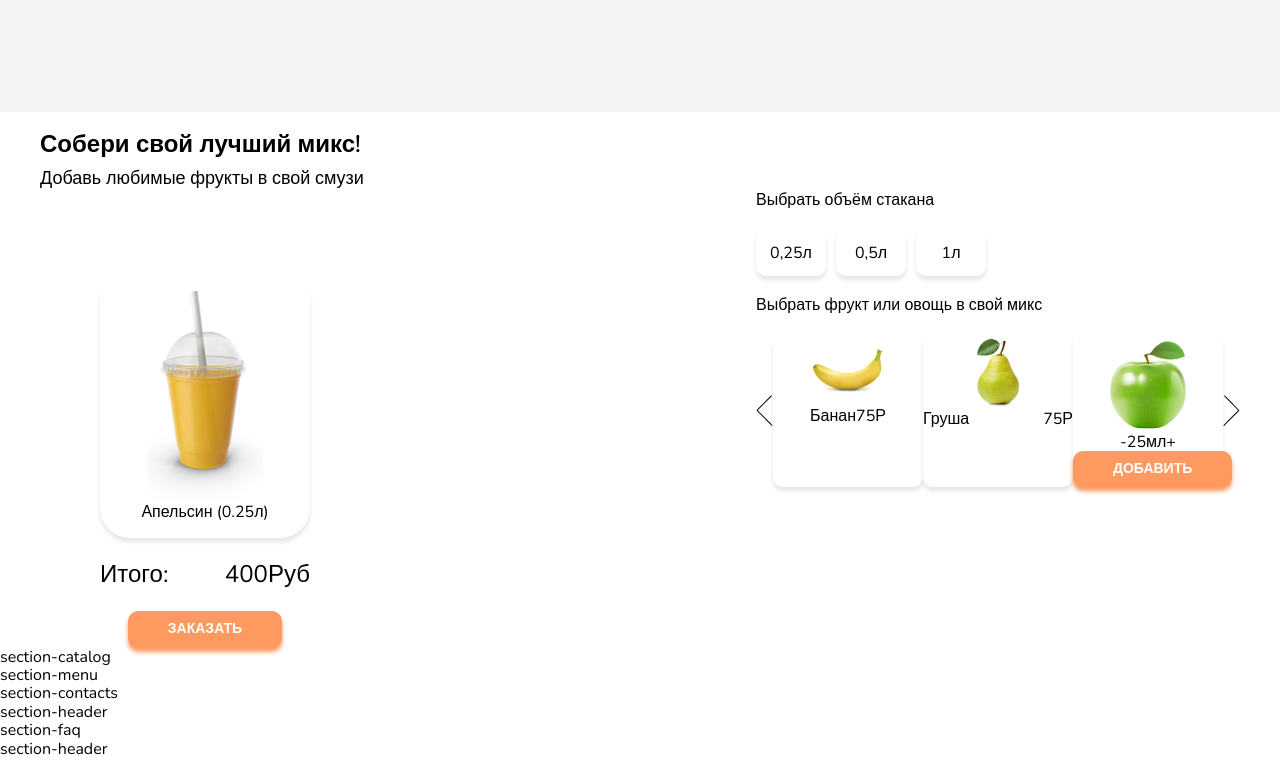
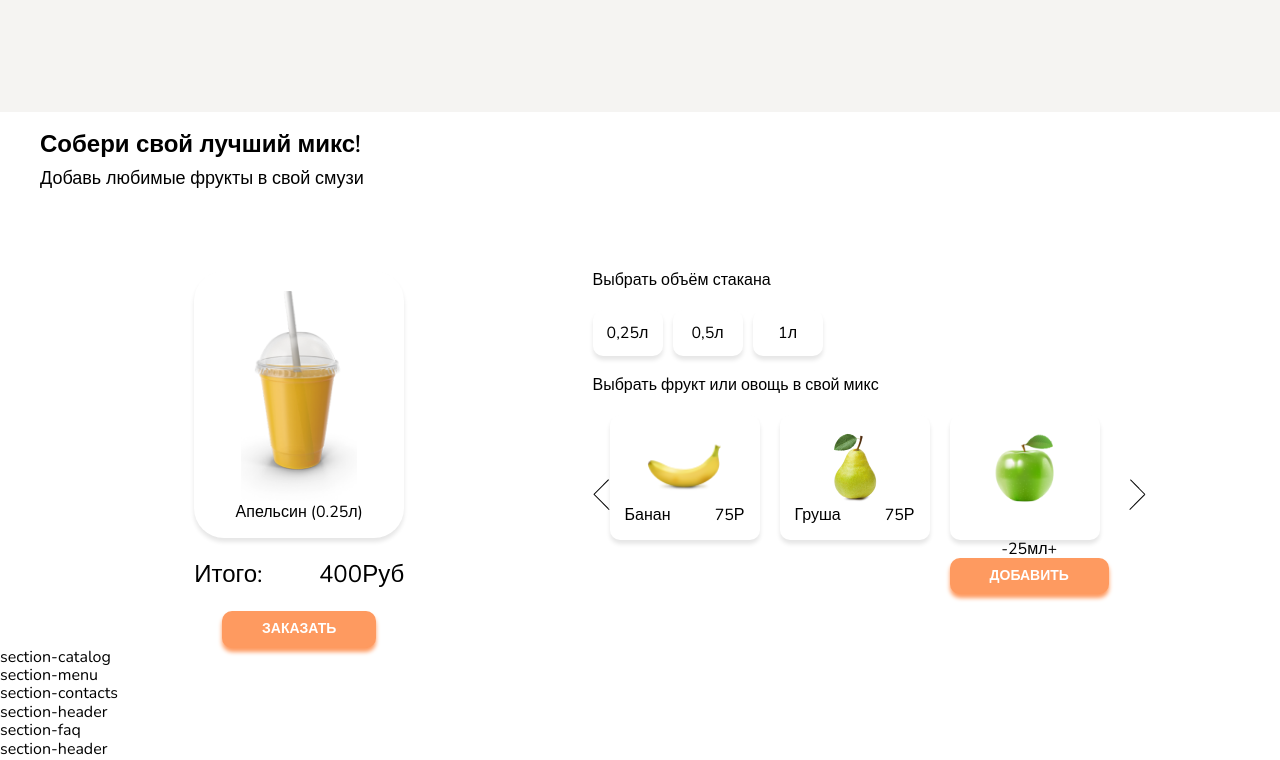
Before and after one commit to HenLeiko/juice, a PHP site: page / in a window 1280 px wide. Shown: the part 553-1313 px from the top of the page. Run offline with PHP 8.4, Linux system fonts and the light colour scheme.

Commit message:
fix mixer and normalize

```diff
--- a/css/style.css
+++ b/css/style.css
@@ -560,9 +560,9 @@ h1, h2, h3, h4, h5, h6 {
   display: -webkit-box;
   display: -ms-flexbox;
   display: flex;
-  -webkit-box-pack: justify;
-      -ms-flex-pack: justify;
-          justify-content: space-between;
+  -ms-flex-pack: distribute;
+      justify-content: space-around;
+  margin-top: 80px;
 }
 
 .mixer-card {
@@ -573,7 +573,6 @@ h1, h2, h3, h4, h5, h6 {
   -webkit-box-direction: normal;
       -ms-flex-direction: column;
           flex-direction: column;
-  margin-top: 80px;
   margin-left: 60px;
   max-width: 210px;
   width: 100%;
@@ -647,6 +646,7 @@ h1, h2, h3, h4, h5, h6 {
 }
 
 .mixer-selected__volume:hover, .mixer-selected__volume:focus {
+  color: #FFF;
   background-color: #FE9A60;
   -webkit-box-shadow: 0px 4px 4px #FE9A60;
           box-shadow: 0px 4px 4px #FE9A60;
@@ -658,8 +658,25 @@ h1, h2, h3, h4, h5, h6 {
       align-self: center;
 }
 
-.mixer-selected__card {
+.mixer-selected__card:not(:last-child) {
+  margin-right: 20px;
+}
+
+.mixer-selected__card-inner {
+  display: -webkit-box;
+  display: -ms-flexbox;
+  display: flex;
+  -webkit-box-orient: vertical;
+  -webkit-box-direction: normal;
+      -ms-flex-direction: column;
+          flex-direction: column;
+  -webkit-box-pack: justify;
+      -ms-flex-pack: justify;
+          justify-content: space-between;
+  padding: 15px;
   width: 150px;
+  max-height: 125px;
+  height: 100%;
   border-radius: 10px;
   -webkit-box-shadow: 0px 4px 4px rgba(0, 0, 0, 0.1);
           box-shadow: 0px 4px 4px rgba(0, 0, 0, 0.1);
@@ -669,6 +686,8 @@ h1, h2, h3, h4, h5, h6 {
 .mixer-selected__card-img {
   display: block;
   margin: 0 auto;
+  max-height: 75px;
+  height: 100%;
 }
 
 .mixer-selected__wrapper {
@@ -694,4 +713,8 @@ h1, h2, h3, h4, h5, h6 {
   display: -ms-flexbox;
   display: flex;
 }
+
+.selected-card {
+  height: 100%;
+}
 /*# sourceMappingURL=style.css.map */
--- a/index.html
+++ b/index.html
@@ -74,22 +74,32 @@
                     <div class="mixer-selected__row-title">Выбрать фрукт или овощь в свой микс</div>
                     <div class="mixer-selected__row">
                         <img src="img/left-arrow.png" alt="Левая стрелка" class="mixer-selected__arrow">
+
                         <div class="mixer-selected__card">
+                            <div class="mixer-selected__card-inner">
                                 <img src="img/banana.png" alt="Банан" class="mixer-selected__card-img">
-                            <div class="mixer-selected__wrapper">
+                                <div class="mixer-selected__card-wrapper">
                                     <div class="mixer-selected__card-title">Банан</div>
                                     <div class="mixer-selected__card-price">75Р</div>
                                 </div>
                             </div>
+                        </div>
+
                         <div class="mixer-selected__card">
+                            <div class="mixer-selected__card-inner">
                                 <img src="img/pear.png" alt="Груша" class="mixer-selected__card-img">
                                 <div class="mixer-selected__card-wrapper">
                                     <div class="mixer-selected__card-title">Груша</div>
                                     <div class="mixer-selected__card-price">75Р</div>
                                 </div>
                             </div>
-                        <div class="mixer-selected__card">
+                        </div>
+
+
+                        <div class="mixer-selected__card ">
+                            <div class="mixer-selected__card-inner">
                                 <img src="img/apple.png" alt="Яблоко" class="mixer-selected__card-img">
+                            </div>
                             <div class="mixer-selected__wrapper">
                                 <div class="mixer-selected__volume-option">-</div>
                                 <div class="mixer-selected__volume-status">25мл</div>
@@ -97,7 +107,10 @@
                             </div>
                             <input type="submit" value="Добавить" class="order-button">
                         </div>
+
                         <img src="img/right-arrow.png" alt="Левая стрелка" class="mixer-selected__arrow">
+                    </div>
+
                 </div>
 
             </div>
--- a/scss/style.scss
+++ b/scss/style.scss
@@ -1,4 +1,4 @@
-@import 'normalize.scss';
+@import '_normalize.scss';
 
 // mixins
 
@@ -205,14 +205,14 @@ h1, h2, h3, h4, h5, h6 {
 
     &__wrapper {
         display: flex;
-        justify-content: space-between;
+        justify-content: space-around;
+        margin-top: 80px;
     }
 }
 
 .mixer-card {
     display: flex;
     flex-direction: column;
-    margin-top: 80px;
     margin-left: 60px;
     max-width: 210px;
     width: 100%;
@@ -278,6 +278,7 @@ h1, h2, h3, h4, h5, h6 {
         }
         &:hover,
         &:focus {
+            color: $wight-txt;
             background-color: $main-color;
             box-shadow: 0px 4px 4px $main-color;
         }
@@ -288,7 +289,20 @@ h1, h2, h3, h4, h5, h6 {
     }
 
     &__card {
+
+        &:not(:last-child) {
+            margin-right: 20px;
+        }
+    }
+
+    &__card-inner {
+        display: flex;
+        flex-direction: column;
+        justify-content: space-between;
+        padding: 15px;
         width: 150px;
+        max-height: 125px;
+        height: 100%;
         border-radius: 10px;
         box-shadow: 0px 4px 4px rgba(0, 0, 0, 0.1);
         background-color: #FFF;
@@ -297,6 +311,8 @@ h1, h2, h3, h4, h5, h6 {
     &__card-img {
         display: block;
         margin: 0 auto;
+        max-height: 75px;
+        height: 100%;
     }
 
     &__wrapper {
@@ -324,6 +340,10 @@ h1, h2, h3, h4, h5, h6 {
     }
 }
 
+.selected-card {
+    height: 100%;
+}
+
 
 
 
```
Also changed, not shown: css/normalize.css (deleted), scss/_normalize.scss (renamed from scss/normalize.scss), 3 other files. Lines whose indentation alone changed are shown as unchanged.
